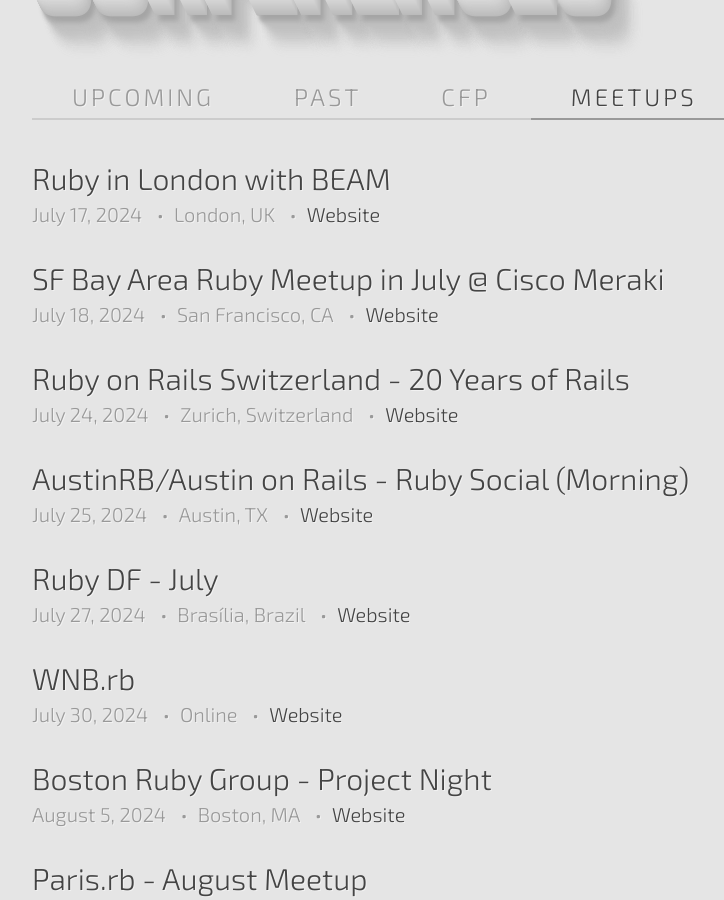
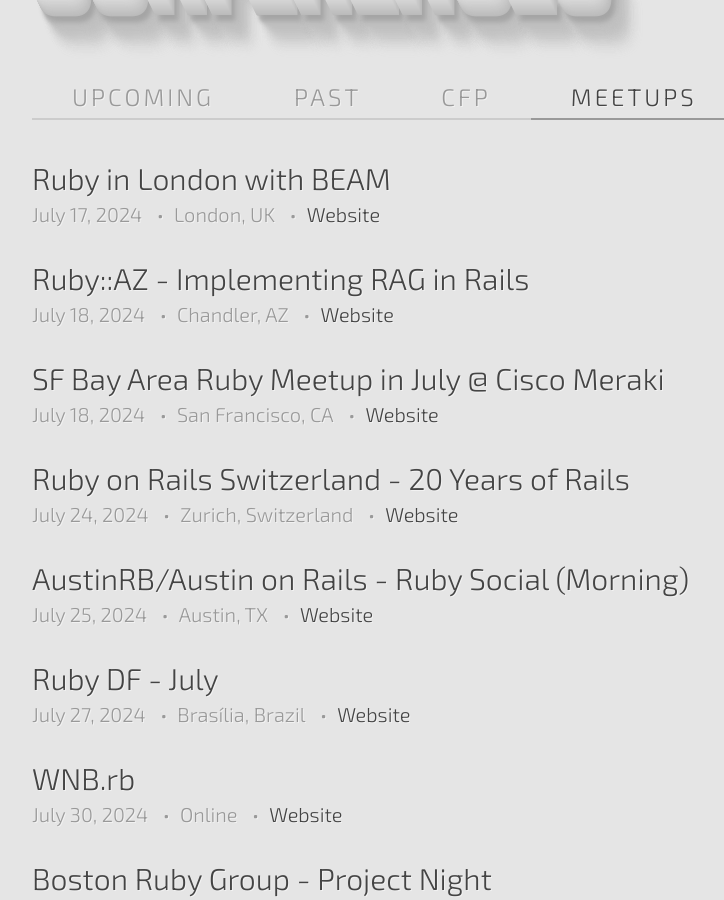
Before and after one commit to ruby-conferences/ruby-conferences.github.io, a Jekyll site: the page built from meetups/index.html, in a window 1280 px wide and 900 px high, scrolled down 402 px. Shown: the whole window, without its empty margins (208-932 px from the left). Built offline with Jekyll 4.4.1, drawn with Linux system fonts in a browser that asks for light colours.

Commit message:
Add Ruby::AZ July Event

```diff
--- a/_data/meetups.yml
+++ b/_data/meetups.yml
@@ -747,6 +747,13 @@
   end_time: 23:59:59 UYT
   url: https://www.meetup.com/ruby-montevideo/events/302065709
 
+- name: "Ruby::AZ - Implementing RAG in Rails"
+  location: Chandler, AZ
+  date: 2024-07-18
+  start_time: 18:00:00 MST
+  end_time: 20:00:00 MST
+  url: https://www.meetup.com/ruby-az/events/302201104
+
 - name: Ruby on Rails Switzerland - 20 Years of Rails
   location: Zurich, Switzerland
   date: 2024-07-24
```
